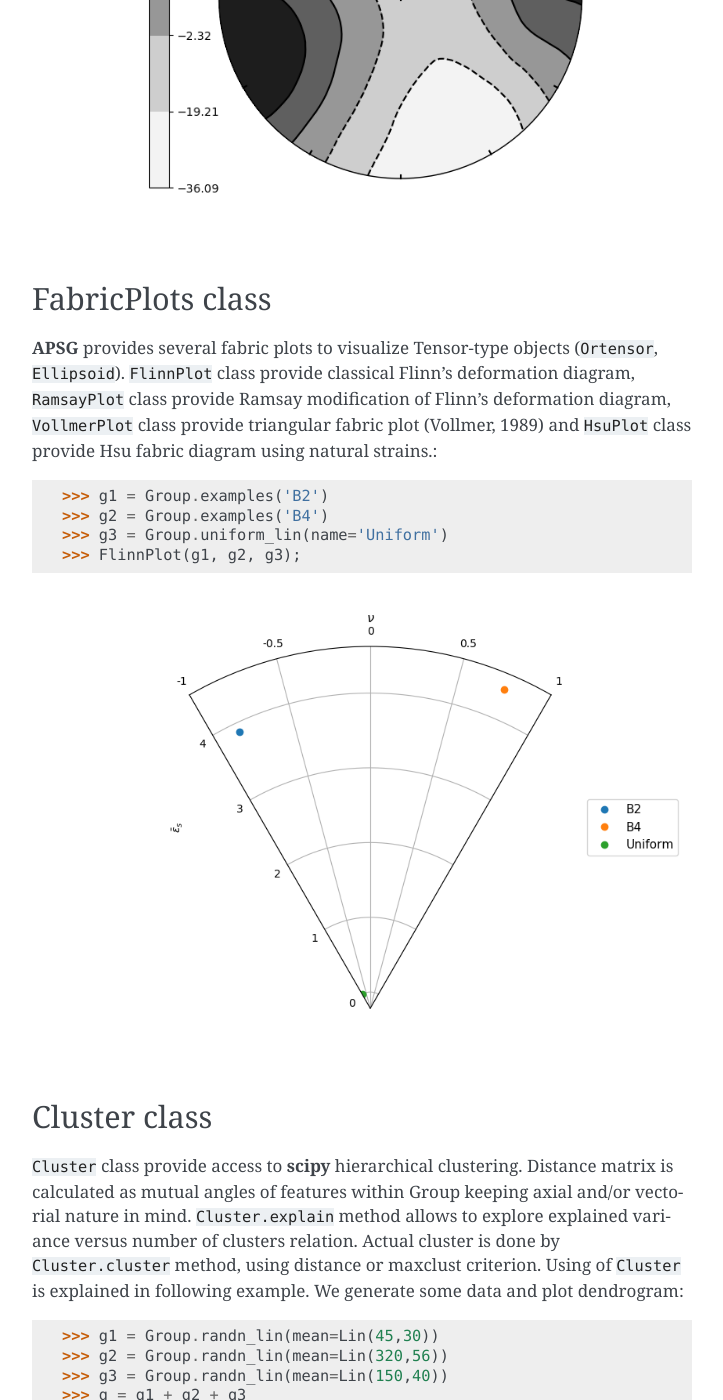
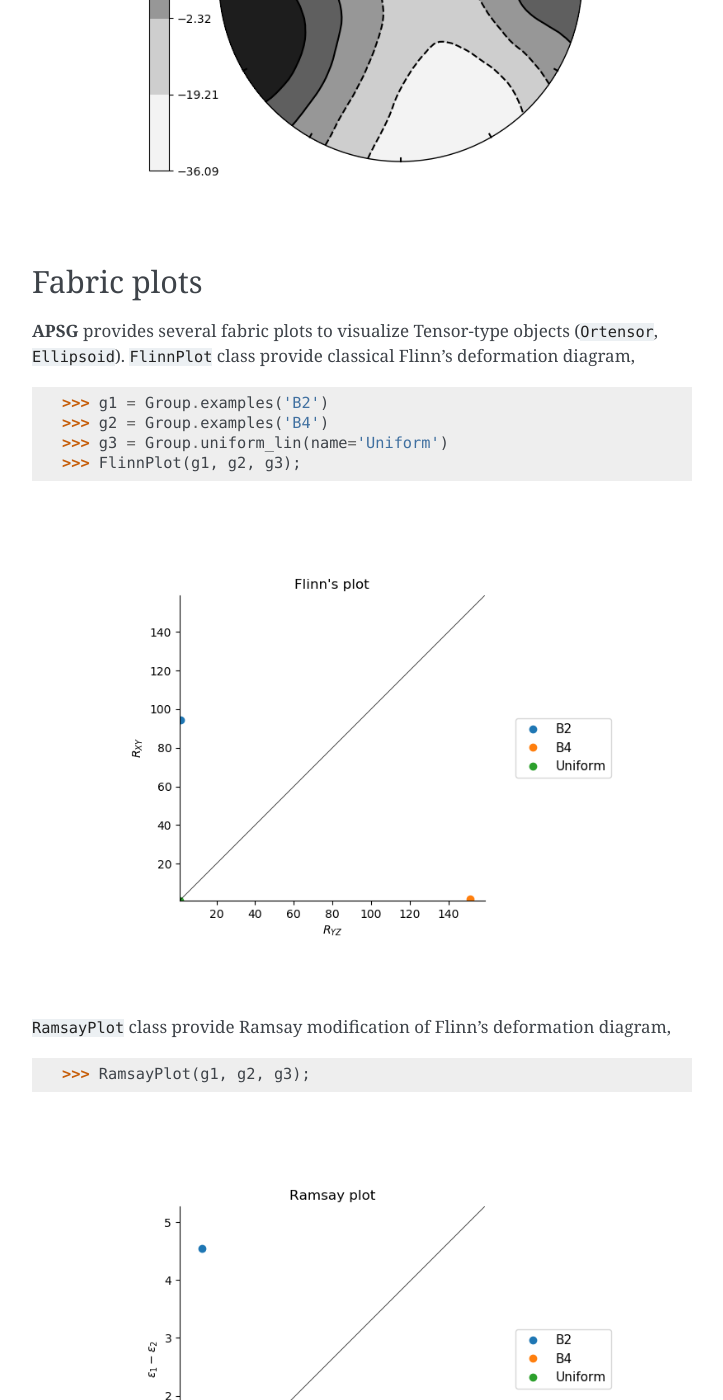
Before and after one commit to ondrolexa/apsg, a Sphinx documentation site: the page built from docs/tutorial.rst, in a window 1280 px wide and 1400 px high, scrolled down 14304 px. Shown: the whole window, without its empty margins (388-1111 px from the left). Built offline with Sphinx 7.4.7, drawn with Linux system fonts in a browser that asks for light colours; some of the changed text lies outside the part shown.

Commit message:
tutorial fixed

```diff
--- a/docs/tutorial.rst
+++ b/docs/tutorial.rst
@@ -246,7 +246,7 @@ To show data in list you can use ``data`` property::
 
 Property ``R`` gives mean or resultant of all features in group. Note that
 ``Lin`` and ``Fol`` are axial in nature, so resultant vector is not reliable.
- You can use ``ortensor`` property.::
+You can use ``ortensor`` property.::
 
     >>> g.R
     L:110/55
@@ -435,13 +435,10 @@ Setting method to 'probability', maximum likelihood estimate is calculated.::
 .. image:: _static/images/figure_15.png
 
 
-FabricPlots class
-----------------
+Fabric plots
+------------
 **APSG** provides several fabric plots to visualize Tensor-type objects (``Ortensor``,
 ``Ellipsoid``). ``FlinnPlot`` class provide classical Flinn's deformation diagram,
-``RamsayPlot`` class provide Ramsay modification of Flinn's deformation diagram,
-``VollmerPlot`` class provide triangular fabric plot (Vollmer, 1989) and ``HsuPlot``
-class provide Hsu fabric diagram using natural strains.::
 
     >>> g1 = Group.examples('B2')
     >>> g2 = Group.examples('B4')
@@ -450,18 +447,23 @@ class provide Hsu fabric diagram using natural strains.::
 
 .. image:: _static/images/figure_16_1.png
 
+``RamsayPlot`` class provide Ramsay modification of Flinn's deformation diagram,
+
     >>> RamsayPlot(g1, g2, g3);
 
 .. image:: _static/images/figure_16_2.png
+
+``VollmerPlot`` class provide triangular fabric plot (Vollmer, 1989),
 
     >>> VollmerPlot(g1, g2, g3);
 
 .. image:: _static/images/figure_16_3.png
 
+and ``HsuPlot`` class provide Hsu fabric diagram using natural strains.
+
     >>> HsuPlot(g1, g2, g3);
 
 .. image:: _static/images/figure_16_4.png
-
 
 Cluster class
 -------------
```
